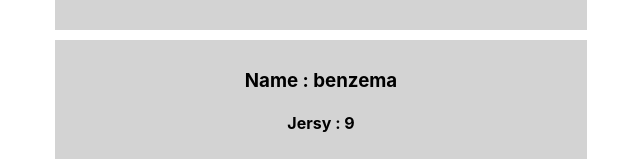
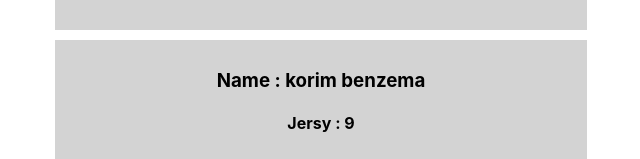
Before and after one commit to Mohimenol-Islam-Munna/React-Query, a React (Create React App) app in the folder react-query-complete/: page / in a window 1280 px wide. Shown: the part 480-639 px from the top of the page, without its empty margins (319-959 px from the left). Built offline with nearby package versions, Linux system fonts and the light colour scheme; data requests are answered from the project's data file.

Commit message:
react-query cache

```diff
--- a/react-query-complete/db.json
+++ b/react-query-complete/db.json
@@ -23,7 +23,7 @@
     },
     {
       "id": 4,
-      "name": "benzema",
+      "name": "korim benzema",
       "jersy": 9,
       "club": "rm",
       "country": "france"
--- a/react-query-complete/src/components/Players.js
+++ b/react-query-complete/src/components/Players.js
@@ -6,13 +6,23 @@ import axios from "axios";
 // 1. unique name
 // 2. a function
 // 3. useQuery return an object with many properties
+// 4. is's accept third option like object which configure more things, loke cache time
 
 const getPlayers = () => {
   return axios.get("http://localhost:4400/players");
 };
 
 const Players = () => {
-  const { isLoading, isError, error, data } = useQuery("Players", getPlayers);
+  const { isLoading, isError, error, data, isFetching } = useQuery(
+    "Players",
+    getPlayers,
+    {
+      // defalut cache time is 5 minutes
+      cacheTime: 60000,
+    }
+  );
+
+  console.log("isLoading ::::: isFetching", isLoading, ":::::", isFetching);
 
   if (isLoading) {
     return <h2>Loading...</h2>;
```
